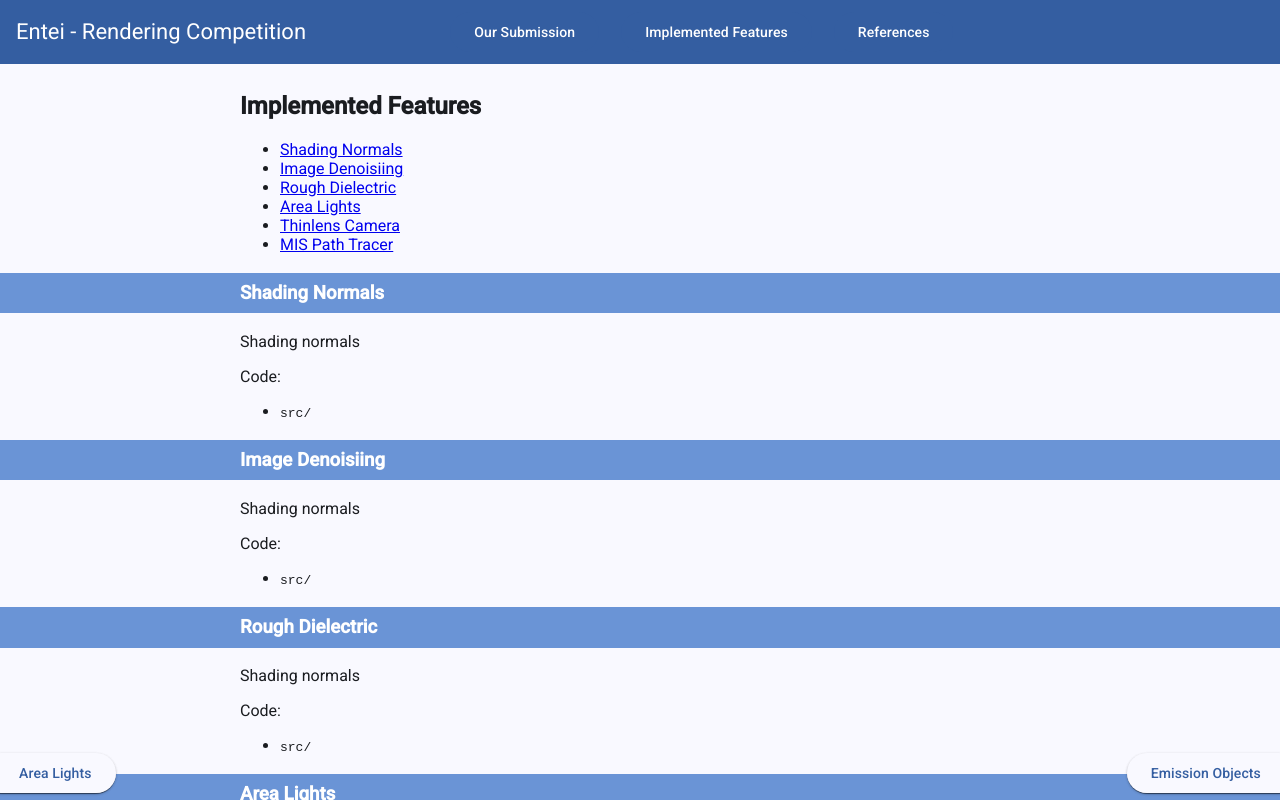
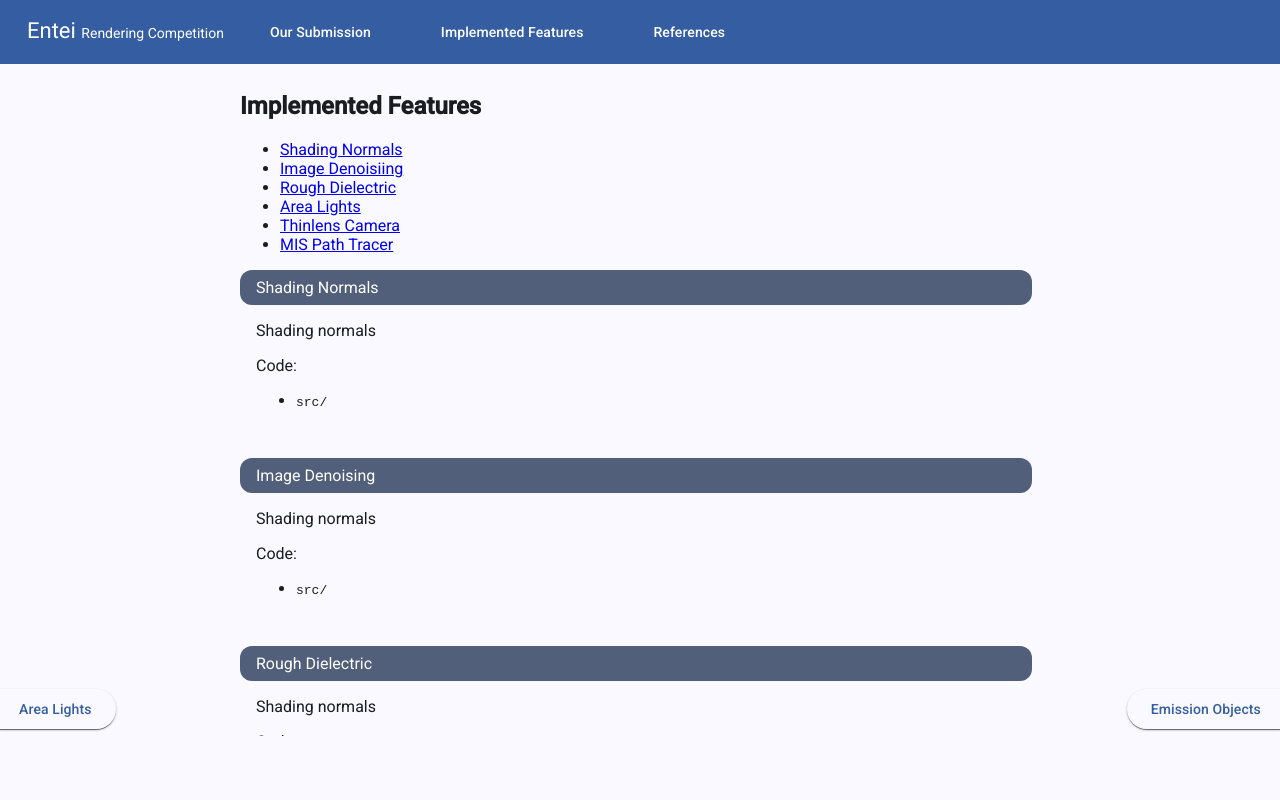
Before and after one commit to ninjafail/rendering-competition, an Angular app: page /features in a window 1280 px wide. Built offline with nearby package versions, Linux system fonts and the light colour scheme.

Commit message:
update skeleton

```diff
--- a/src/app/app.component.html
+++ b/src/app/app.component.html
@@ -1,29 +1,46 @@
 <mat-toolbar class="toolbar">
   <mat-toolbar-row class="menu">
-    <h1 class="mat-sys-headline-large" style="color: white">
-      Entei - Rendering Competition
-    </h1>
-    <span class="spacer"></span>
-    <div class="link-container">
-      <a mat-flat-button routerLink="/" routerLinkActive="active">
-        Our Submission
-      </a>
+    <button
+      mat-icon-button
+      (click)="sidenav.toggle()"
+      style="color: white"
+      *ngIf="sidebarShown"
+    >
+      <mat-icon>menu</mat-icon>
+    </button>
+    <div class="title" style="color: white">
+      Entei
+      <span class="subtitle">Rendering Competition</span>
     </div>
-    <div class="link-container">
-      <a mat-flat-button routerLink="/features" routerLinkActive="active">
-        Implemented Features
-      </a>
-    </div>
-    <div class="link-container">
-      <a mat-flat-button routerLink="/references" routerLinkActive="active">
-        References
+    <ng-container *ngIf="!sidebarShown">
+      <div *ngFor="let link of links" class="link-container">
+        <a mat-flat-button [routerLink]="link.url" routerLinkActive="active">
+          {{ link.name }}
         </a>
       </div>
       <span class="spacer"></span>
       <span class="spacer"></span>
+    </ng-container>
   </mat-toolbar-row>
 </mat-toolbar>
 
+<mat-drawer-container class="max-height">
+  <mat-drawer #sidenav mode="over" *ngIf="sidebarShown">
+    <mat-list>
+      <a
+        *ngFor="let link of links"
+        [routerLink]="link.url"
+        mat-list-item
+        (click)="sidebarShown ? sidenav.toggle() : null"
+        class="hoverable"
+      >
+        {{ link.name }}
+      </a>
+    </mat-list>
+  </mat-drawer>
+  <mat-drawer-content>
     <div class="container max-height">
       <router-outlet></router-outlet>
     </div>
+  </mat-drawer-content>
+</mat-drawer-container>
--- a/src/app/app.component.scss
+++ b/src/app/app.component.scss
@@ -13,16 +13,32 @@ mat-toolbar {
   background-color: var(--mat-sys-primary);
 }
 
-.max-height .drawer .container {
-  height: 100%;
+.max-height,
+.drawer,
+.container,
+mat-drawer-container,
+mat-drawer-content {
+  height: calc(100% - 64px);
 }
 
-.drawer {
-  max-width: 25%;
+.title {
+  margin-left: 0.5em;
+}
+
+.subtitle {
+  font-size: var(--mat-sys-title-small-size);
 }
 
 .link-container {
   display: flex;
   flex-direction: column;
-  padding-right: 1em;
+  padding-left: 1em;
 }
+
+.hoverable:hover {
+  background-color: lightgray;
+}
+
+.mat-mdc-icon-button  {
+  padding: 0;
+}
--- a/src/app/app.component.ts
+++ b/src/app/app.component.ts
@@ -1,20 +1,52 @@
-import { CUSTOM_ELEMENTS_SCHEMA, Component } from '@angular/core';
+import {
+  CUSTOM_ELEMENTS_SCHEMA,
+  Component,
+  HostListener,
+  OnInit,
+  ViewChild,
+} from '@angular/core';
 import { RouterModule, RouterOutlet } from '@angular/router';
 import { MatToolbarModule } from '@angular/material/toolbar';
 import { MatButtonModule } from '@angular/material/button';
-import { MatSidenavModule } from '@angular/material/sidenav';
+import { MatDrawer, MatSidenavModule } from '@angular/material/sidenav';
 import { MatIconModule } from '@angular/material/icon';
+import { CommonModule } from '@angular/common';
+import { MatListModule } from '@angular/material/list';
+
 @Component({
   selector: 'app-root',
   imports: [
+    CommonModule,
     RouterModule,
+    MatSidenavModule,
+    MatIconModule,
     MatToolbarModule,
     MatButtonModule,
-    MatSidenavModule,
-    MatIconModule,
+    MatListModule,
   ],
   templateUrl: './app.component.html',
   styleUrl: './app.component.scss',
   schemas: [CUSTOM_ELEMENTS_SCHEMA],
 })
-export class AppComponent { }
+export class AppComponent implements OnInit {
+  @ViewChild('sidenav') sidenav: MatDrawer = new MatDrawer();
+  sidebarShown = false;
+  desktopInnerWidth = 840;
+  innerWidth = window.innerWidth;
+
+  links = [
+    { name: 'Our Submission', url: '/' },
+    { name: 'Implemented Features', url: '/features' },
+    { name: 'References', url: '/references' },
+  ];
+
+  ngOnInit() {
+    this.onResize(window.innerWidth);
+  }
+
+  @HostListener('window:resize', ['$event.target.innerWidth'])
+  onResize(width: number) {
+    this.innerWidth = width;
+    this.sidebarShown = this.innerWidth < this.desktopInnerWidth;
+  }
+}
--- a/src/app/app.routes.ts
+++ b/src/app/app.routes.ts
@@ -10,7 +10,11 @@ export const routes: Routes = [
     component: SubmissionComponent,
     title: 'Our Submission',
   },
-  { path: 'features', component: FeaturesComponent, title: 'Implemented Features' },
+  {
+    path: 'features',
+    component: FeaturesComponent,
+    title: 'Implemented Features',
+  },
   {
     path: 'references',
     component: ReferencesComponent,
--- a/src/app/components/figure/figure.component.html
+++ b/src/app/components/figure/figure.component.html
@@ -1,5 +1,8 @@
 <div class="flex-center">
-  <img *ngIf="!usesComparison()" [src]="src" />
+
+  <div class="image-container">
+    <img *ngIf="!usesComparison()" [src]="src" />
+  </div>
 
   <img-comparison-slider *ngIf="usesComparison()" hover="true">
     <figure slot="first" class="before">
--- a/src/app/components/figure/figure.component.scss
+++ b/src/app/components/figure/figure.component.scss
@@ -34,4 +34,11 @@
   display: grid;
   justify-content: center;
   row-gap: 0.5rem;
+  margin-bottom: 0.7rem;
 }
+
+img {
+  max-width: 100%;
+  height: auto;
+  display: block;
+}
--- a/src/app/components/section/section.component.html
+++ b/src/app/components/section/section.component.html
@@ -1,4 +1,6 @@
-<div class="container">
-  <h3>{{ title }}</h3>
-  <ng-content></ng-content>
+<div>
+  <div class="header">{{ title }}</div>
+  <div class="content">
+    <ng-content></ng-content>
+  </div>
 </div>
--- a/src/app/components/section/section.component.scss
+++ b/src/app/components/section/section.component.scss
@@ -1,10 +1,17 @@
-h3 {
-    background-color: #6a94d6;
-    width: 100vw;
-    left: -40vw;
+.header {
+    background-color: var(--mat-sys-secondary);
+    width: calc(100% - 2.5em);
+    max-width: 50rem;
     position: relative;
-    padding-top: 0.5em;
-    padding-bottom: 0.5em;
-    padding-left: 40vw;
+    padding-block: 0.5em;
+    padding-inline: 1em;
+    text-align: left;
     color: white;
+    border-radius: var(--mat-sys-corner-medium);
+    border-color: var(--mat-sys-secondary);
 }
+
+.content {
+    padding-inline: 1em;
+    margin-bottom: 3rem;
+}
--- a/src/app/features/features.component.html
+++ b/src/app/features/features.component.html
@@ -19,7 +19,7 @@
   </ul>
 </app-section>
 
-<app-section title="Image Denoisiing" id="image-denoising">
+<app-section title="Image Denoising" id="image-denoising">
   <p>Shading normals</p>
   <p>Code:</p>
   <ul>
```
Lines whose indentation alone changed are shown as unchanged.
